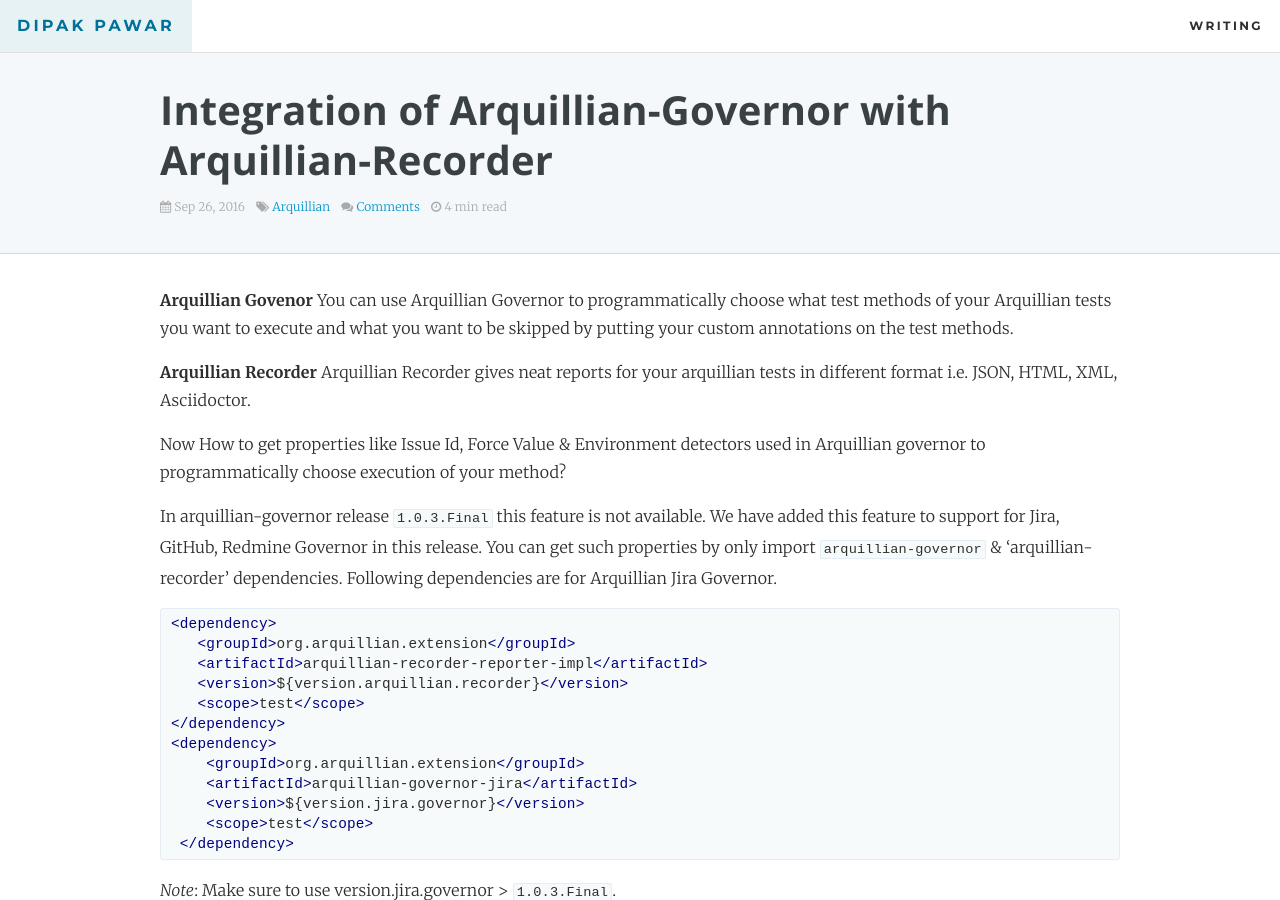
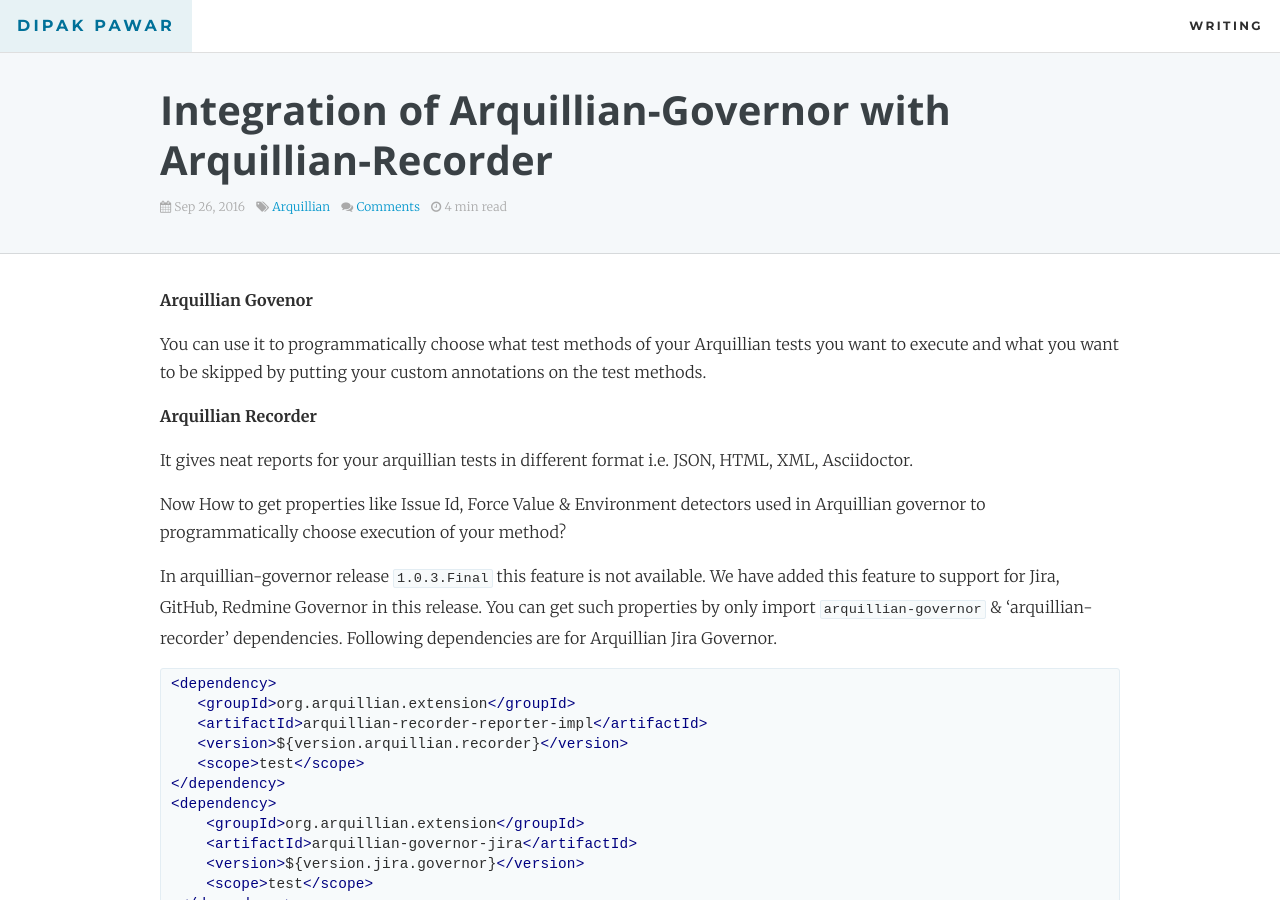
Before and after one commit to dipak-pawar/dipak-pawar.github.io, a Jekyll site: the page built from _posts/2016-09-27-How-to-integrate-Arquillian-Recorder-with-Arquillian-Governor.md, in a window 1280 px wide and 900 px high. Built offline with Jekyll 4.4.1, drawn with Linux system fonts in a browser that asks for light colours; comment, search, counter and statistics services are not loaded.

Commit message:
Adds line

```diff
--- a/_posts/2016-09-27-How-to-integrate-Arquillian-Recorder-with-Arquillian-Governor.md
+++ b/_posts/2016-09-27-How-to-integrate-Arquillian-Recorder-with-Arquillian-Governor.md
@@ -8,10 +8,12 @@
 thumbnail_path: blog/arquillian-logo.png
 ---
 **Arquillian Govenor**
-You can use Arquillian Governor to programmatically choose what test methods of your Arquillian tests you want to execute and what you want to be skipped by putting your custom annotations on the test methods.
+
+You can use it to programmatically choose what test methods of your Arquillian tests you want to execute and what you want to be skipped by putting your custom annotations on the test methods.
 
 **Arquillian Recorder**
-Arquillian Recorder gives neat reports for your arquillian tests in different format i.e. JSON, HTML, XML, Asciidoctor.
+
+It gives neat reports for your arquillian tests in different format i.e. JSON, HTML, XML, Asciidoctor.
 
 Now How to get properties like Issue Id, Force Value & Environment detectors used in Arquillian governor to programmatically choose execution of your method?
 
```
